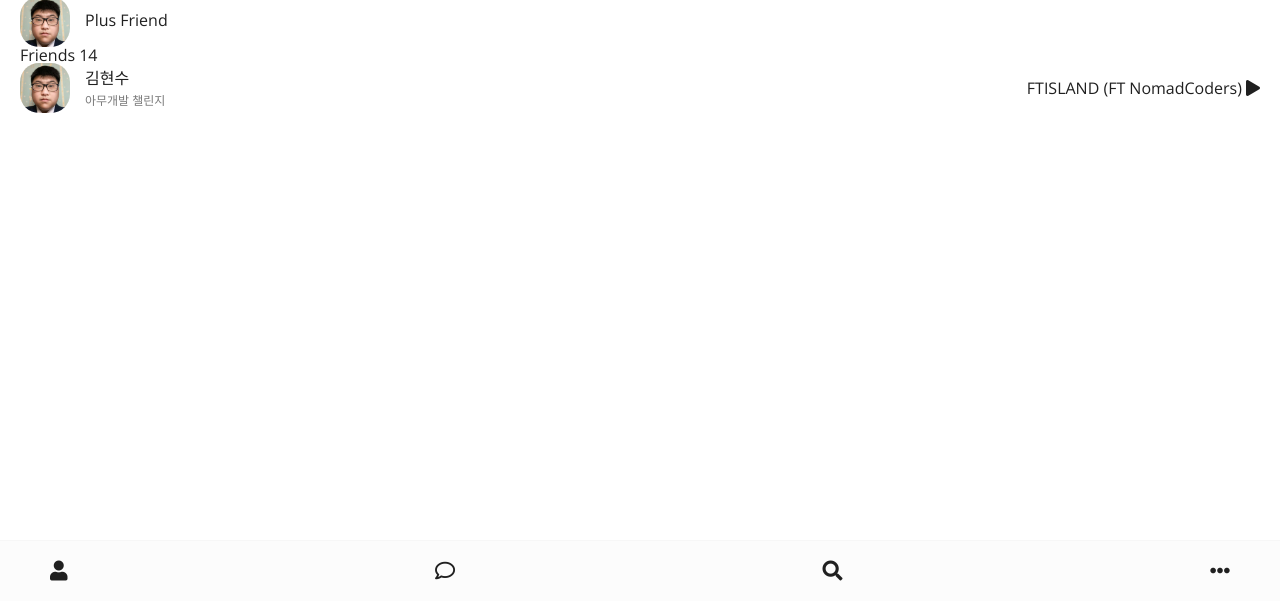
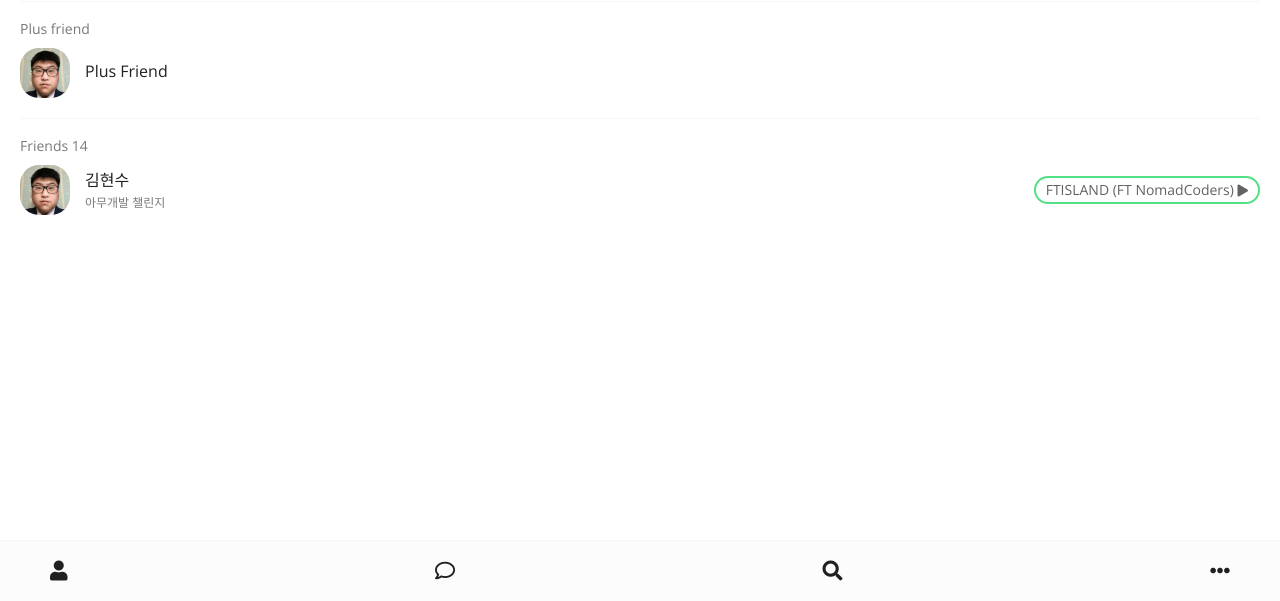
Before and after one commit to kimhscom/kakao-clone-v2, a plain HTML site: page friends.html in a window 1280 px wide. Shown: the part 199-800 px from the top of the page. Drawn offline with nearby package versions, Linux system fonts and the light colour scheme.

Commit message:
Add Friends Screen CSS

```diff
--- a/css/friend.css
+++ b/css/friend.css
@@ -45,3 +45,18 @@
 .friend .chat__timestamp {
     font-size: 12px;
 }
+
+.friend .friend__now-listening {
+    border: 2px solid #52e084;
+    padding: 5px 10px;
+    border-radius: 15px;
+    font-size: 14px;
+}
+
+.friend__now-listening span {
+    opacity: 0.7;
+}
+
+.friend__now-listening i {
+    font-size: 12px;
+}
--- /dev/null
+++ b/css/friends.css
@@ -0,0 +1,12 @@
+.friends .friends__plus {
+    padding: 20px 0px;
+    border-top: 1px solid #f7f7f7;
+    border-bottom: 1px solid #f7f7f7;
+    margin: 20px 0px;
+}
+.friends__plus .friends__title,
+.friends__list .friends__title {
+    font-size: 14px;
+    opacity: 0.6;
+    margin-bottom: 12px;
+}
--- a/css/styles.css
+++ b/css/styles.css
@@ -4,6 +4,8 @@
 @import "header.css";
 @import "nav-bar.css";
 @import "friend.css";
+@import "friends.css";
+
 
 body {
     background-color: white;
--- a/friends.html
+++ b/friends.html
@@ -48,7 +48,7 @@
     <main class="friends">
         <!--friends header-->
         <header class="friends__header">
-            <div class="friends__friend friend friend--lg">
+            <div class="friends__friend friend">
                 <div class="friend__column">
                     <img src="/images/avatar.jpg" class="g-avatar friend__avatar">
                     <div class="friend__content">
@@ -77,8 +77,8 @@
             </div>
         </div>
         <!--friend list-->
-        <ul class="friend__list">
-            <h5 class="friends_title">Friends 14</h5>
+        <ul class="friends__list">
+            <h5 class="friends__title">Friends 14</h5>
             <li class="friends__friend friend friend--lg">
                 <div class="friend__column">
                     <img src="/images/avatar.jpg" class="friend__avatar">
@@ -92,11 +92,11 @@
                     </div>
                 </div>
                 <div class="friend__column">
-                    <div class="friend_now--listening">
+                    <div class="friend__now-listening">
                         <span>
                             FTISLAND (FT NomadCoders)
+                            <i class="fas fa-play"></i>
                         </span>
-                        <i class="fas fa-play"></i>
                     </div>
                 </div>
             </li>
```
